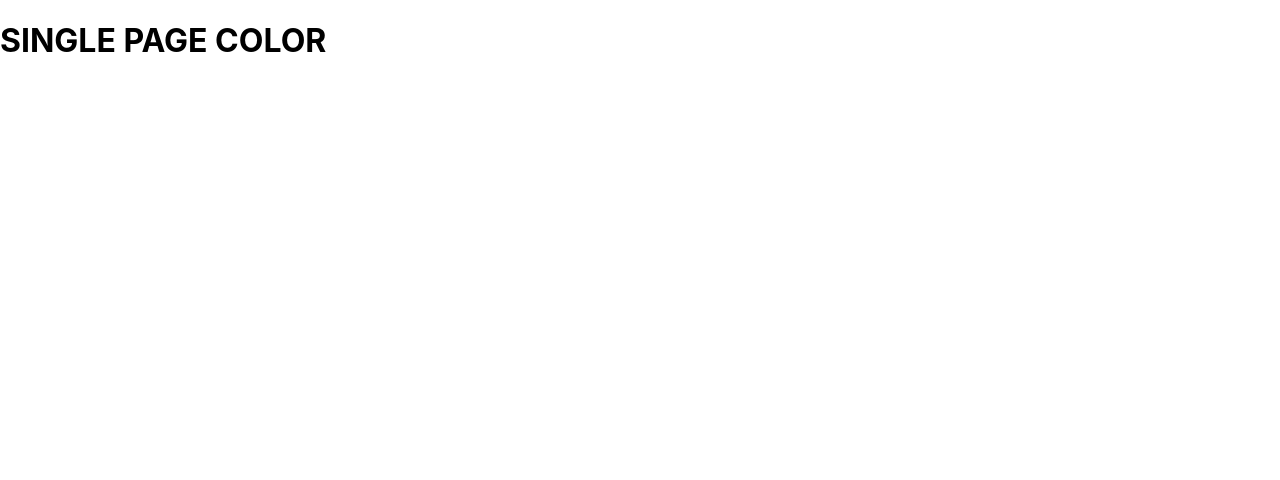
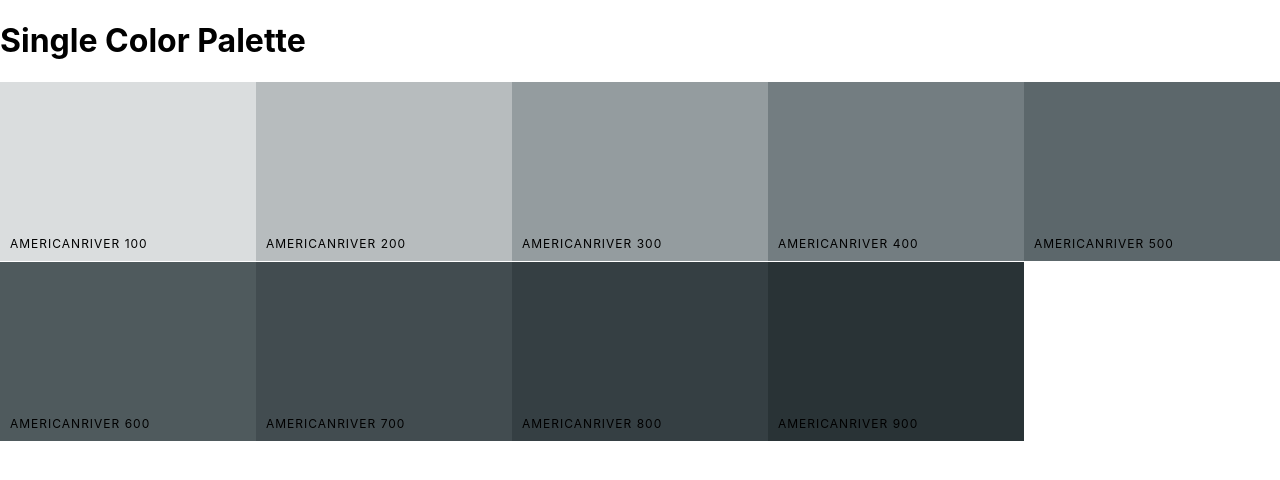
Before and after one commit to seano424/palette-app, a React (Create React App) app: page /palette/flat-ui-colors-american/americanriver in a window 1280 px wide. Shown: the top 480 px of the page. Built offline with nearby package versions, Linux system fonts and the light colour scheme.

Commit message:
display colors in single color palette

```diff
--- a/src/App.js
+++ b/src/App.js
@@ -22,10 +22,10 @@
         <Route
           exact
           path="/palette/:id"
-          render={(routeParams) => (
+          render={(routeProps) => (
             <Palette
               palette={generatePalette(
-                findPalette(routeParams.match.params.id)
+                findPalette(routeProps.match.params.id)
               )}
             />
           )}
@@ -33,7 +33,7 @@
         <Route
           exact
           path={`/palette/:paletteId/:colorId`}
-          render={() => <ColorPalette />}
+          render={(routeProps) => <ColorPalette palette={generatePalette(findPalette(routeProps.match.params.paletteId))} color={routeProps.match.params.colorId} />}
         />
       </Switch>
     </div>
--- a/src/ColorBox.js
+++ b/src/ColorBox.js
@@ -17,7 +17,7 @@
   };
 
   render() {
-    const { name, background, colorId, paletteId } = this.props;
+    const { name, background, colorId, paletteId, showLink } = this.props;
     const { copied } = this.state;
     return (
       <CopyToClipboard text={background} onCopy={this.handleCopy}>
@@ -36,9 +36,14 @@
             </div>
             <button className="copy-button">Copy</button>
           </div>
-          <Link to={`/palette/${paletteId}/${colorId}`} onClick={e => e.stopPropagation()}>
-            <span className="see-more">MORE</span>
-          </Link>
+          {showLink && (
+            <Link
+              to={`/palette/${paletteId}/${colorId}`}
+              onClick={(e) => e.stopPropagation()}
+            >
+              <span className="see-more">MORE</span>
+            </Link>
+          )}
         </div>
       </CopyToClipboard>
     );
--- a/src/ColorPalette.js
+++ b/src/ColorPalette.js
@@ -1,9 +1,40 @@
-import React, { Component } from 'react'
+import React, { Component } from "react";
+import ColorBox from "./ColorBox";
 
 export default class ColorPalette extends Component {
+  constructor(props) {
+    super(props);
+    this._shades = this.gatherShades(this.props.palette, this.props.color);
+    console.log(this._shades);
+  }
+
+  gatherShades(palette, colorToFilterBy) {
+    let shades = [];
+    let allColors = palette.colors;
+
+    for (const key in allColors) {
+      shades = shades.concat(
+        allColors[key].filter((color) => color.id === colorToFilterBy)
+      );
+    }
+    return shades.slice(1);
+  }
+
   render() {
+    const colorBoxes = this._shades.map((color) => (
+      <ColorBox
+        key={color.name}
+        name={color.name}
+        background={color.hex}
+        showLink={false}
+      />
+    ));
+
     return (
-      <h1>SINGLE PAGE COLOR</h1>
-    )
+      <div className="Palette">
+        <h1>Single Color Palette</h1>
+        <div className="Palette-colors">{colorBoxes}</div>
+      </div>
+    );
   }
 }
--- a/src/Palette.js
+++ b/src/Palette.js
@@ -28,6 +28,7 @@
         name={color.name}
         colorId={color.id}
         paletteId={id}
+        showLink={true}
       />
     ));
 
```
